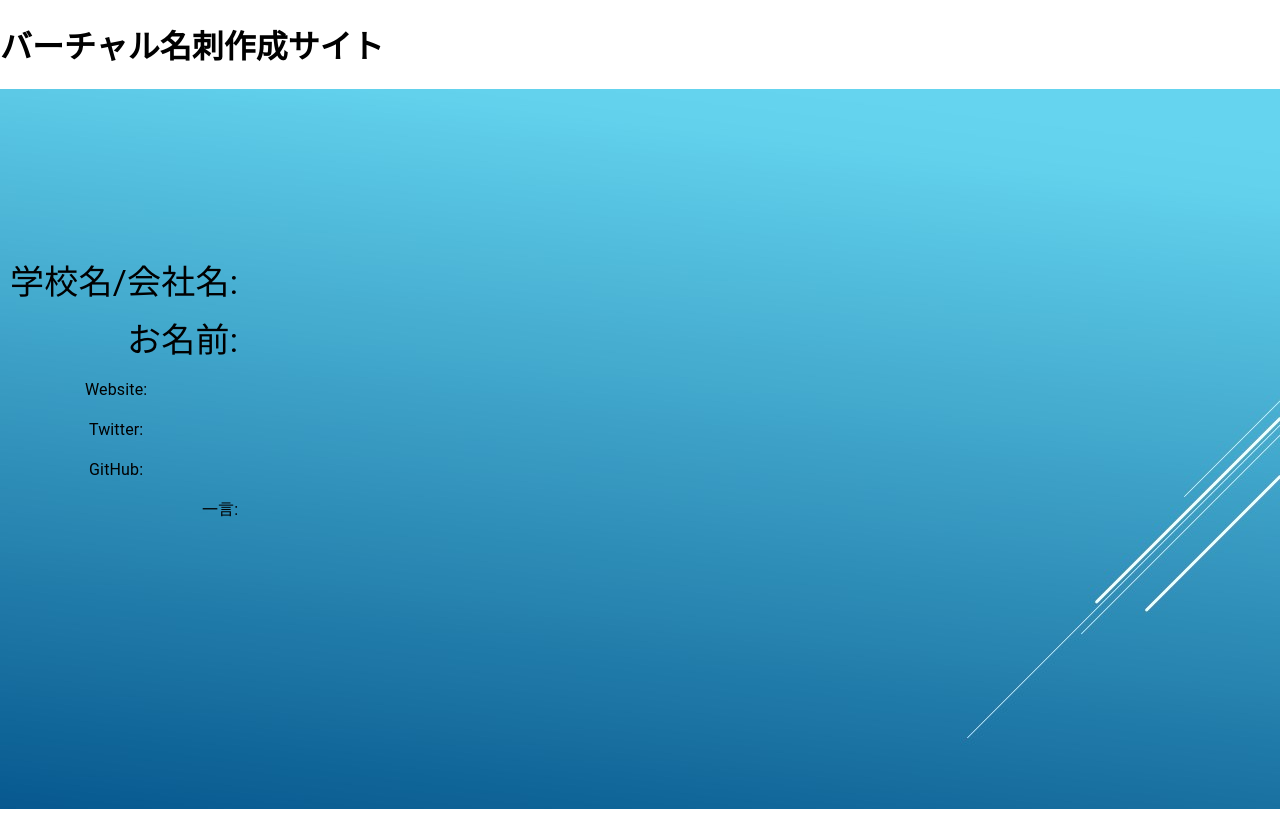
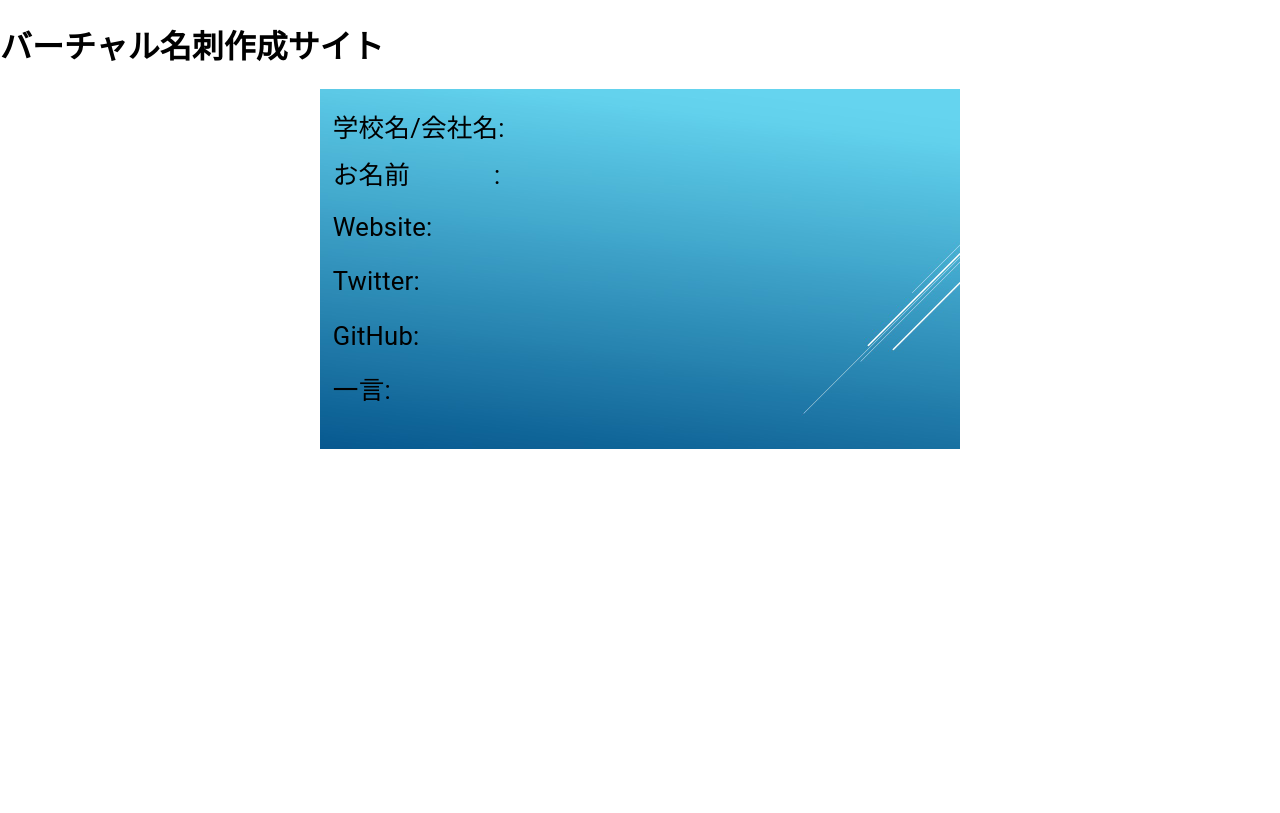
Before and after one commit to nissy-code/2023-07_Hackathon, a React (Create React App) app in the folder virtual_namecard/: page /newresult in a window 1280 px wide. Built offline with nearby package versions, Linux system fonts and the light colour scheme.

Commit message:
文字サイズ修正

```diff
--- a/virtual_namecard/src/pages/NewHome.jsx
+++ b/virtual_namecard/src/pages/NewHome.jsx
@@ -4,7 +4,7 @@ import { Button, Container, Typography } from '@mui/material';
 
 const Home = () => {
     return (
-      <Container maxWidth="sm" sx={{ marginTop: '100px', textAlign: 'center' }}>
+      <Container maxWidth="sm" sx={{ marginTop: '10%', textAlign: 'center' }}>
         <Typography variant="h2" component="h1" gutterBottom>
           バーチャル名刺作成サイト
         </Typography>
--- a/virtual_namecard/src/pages/NewResult.jsx
+++ b/virtual_namecard/src/pages/NewResult.jsx
@@ -1,4 +1,4 @@
-import React from 'react';
+import React, { useEffect, useState } from 'react';
 import { useLocation } from 'react-router-dom';
 import { Typography, Link } from '@mui/material';
 import { Twitter, GitHub } from '@mui/icons-material';
@@ -9,47 +9,60 @@ const Result = () => {
   const { state } = location;
   const { schoolCompany, name, website, twitter, github, message } = state || {};
 
+  const [fontSize, setFontSize] = useState('');
+
+  useEffect(() => {
+    const handleResize = () => {
+      const screenWidth = window.innerWidth;
+      const percentage = screenWidth <= 600 ? 1 : 2; // ウィンドウの幅に対する割合
+      const calculatedFontSize = `${(screenWidth * percentage) / 100}px`;
+      setFontSize(calculatedFontSize);
+    };
+
+    handleResize(); // 初回レンダリング時にフォントサイズを計算
+    window.addEventListener('resize', handleResize); // リサイズイベントのリスナーを追加
+
+    return () => {
+      window.removeEventListener('resize', handleResize); // コンポーネントがアンマウントされる際にリスナーを解除
+    };
+  }, []);
+
   return (
     <div>
-      <img src={back} alt="Background" style={{ width: 'auto', height: 'auto' }} />
-      <div style={{ position: 'absolute', top: '50%', left: 'auto', transform: 'translateY(-50%)', textAlign: 'right', paddingLeft: '10px' }}>
-        <Typography variant="h4" component="h4" style={{ marginBottom: '1rem' }}>
+      <img src={back} alt="Background" style={{ width: '50%', top: '10%', paddingLeft: '25%' }} />
+      <div style={{ position: 'absolute', top: '100px', left: '25%', textAlign: 'left', paddingLeft: '1%', paddingTop: '1%' }}>
+        <Typography variant="h4" component="h4" style={{ marginBottom: '1rem', fontSize }}>
           学校名/会社名: {schoolCompany}
         </Typography>
-        <Typography variant="h4" component="h4" style={{ marginBottom: '1rem' }}>
-          お名前: {name}
+        <Typography variant="h4" component="h4" style={{ marginBottom: '1rem', fontSize }}>
+          お名前　　　 : {name}
         </Typography>
-        <div style={{ display: 'flex', justifyContent: 'center', alignItems: 'center', marginBottom: '1rem' }}>
-          <Typography variant="body1" style={{ marginRight: '1rem' }}>
-            Website:
+        <div style={{ display: 'flex', justifyContent: 'left', marginBottom: '1rem' }}> {/* justifyContentで位置変更 */}
+          <Typography variant="body1" style={{ marginRight: '1rem', fontSize }}>
+            Website:{website}
           </Typography>
-          {website && (
-            <Link href={website} target="_blank" rel="noopener noreferrer" color="primary">
-              リンク
-            </Link>
-          )}
         </div>
-        <div style={{ display: 'flex', justifyContent: 'center', alignItems: 'center', marginBottom: '1rem' }}>
-          <Typography variant="body1" style={{ marginRight: '1rem' }}>
+        <div style={{ display: 'flex', justifyContent: 'left', alignItems: 'center', marginBottom: '1rem' }}>
+          <Typography variant="body1" style={{ marginRight: '1rem', fontSize }}>
             Twitter:
+            {twitter && (
+              <Link href={`https://twitter.com/${twitter}`} target="_blank" rel="noopener noreferrer" color="primary">
+                <Twitter />
+              </Link>
+            )}
           </Typography>
-          {twitter && (
-            <Link href={`https://twitter.com/${twitter}`} target="_blank" rel="noopener noreferrer" color="primary">
-              <Twitter />
-            </Link>
-          )}
         </div>
-        <div style={{ display: 'flex', justifyContent: 'center', alignItems: 'center', marginBottom: '1rem' }}>
-          <Typography variant="body1" style={{ marginRight: '1rem' }}>
+        <div style={{ display: 'flex', justifyContent: 'left', alignItems: 'center', marginBottom: '1rem' }}>
+          <Typography variant="body1" style={{ marginRight: '1rem', fontSize }}>
             GitHub:
-          </Typography>
           {github && (
             <Link href={`https://github.com/${github}`} target="_blank" rel="noopener noreferrer" color="primary">
               <GitHub />
             </Link>
           )}
+          </Typography>
         </div>
-        <Typography variant="body1" style={{ marginBottom: '1rem' }}>
+        <Typography variant="body1" style={{ marginBottom: '1rem', fontSize }}>
           一言: {message}
         </Typography>
       </div>
```
Also changed, not shown: virtual_namecard/src/old/NewResult_old.jsx (added, +60 -0 lines).
